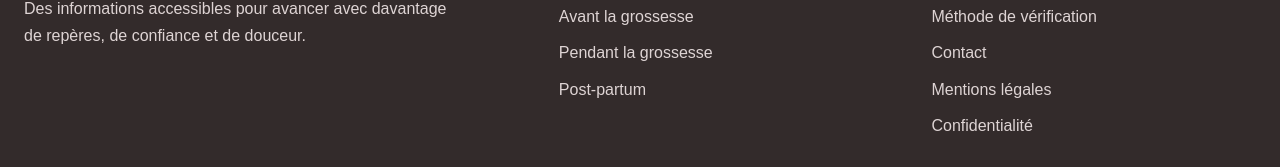
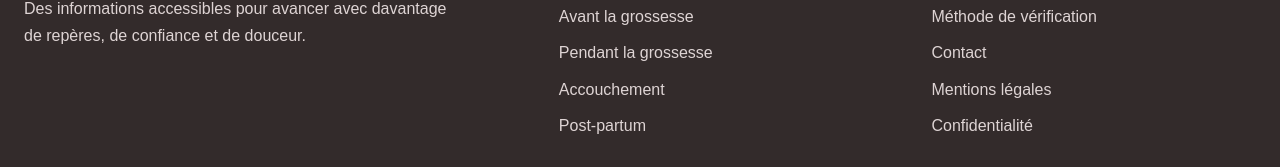
Before and after one commit to Yelenna04/maman-pas-a-pas, a Next.js app: page / in a window 1280 px wide. Shown: the part 4133-4300 px from the top of the page. Built offline with nearby package versions, Linux system fonts and the light colour scheme.

Commit message:
Add files via upload

```diff
--- a/components/Footer.tsx
+++ b/components/Footer.tsx
@@ -43,6 +43,7 @@ export function Footer() {
               <Link href="/articles">Tous les articles</Link>
               <Link href="/avant-grossesse">Avant la grossesse</Link>
               <Link href="/pendant-grossesse">Pendant la grossesse</Link>
+              <Link href="/accouchement">Accouchement</Link>
               <Link href="/post-partum">Post-partum</Link>
             </div>
           </div>
```
